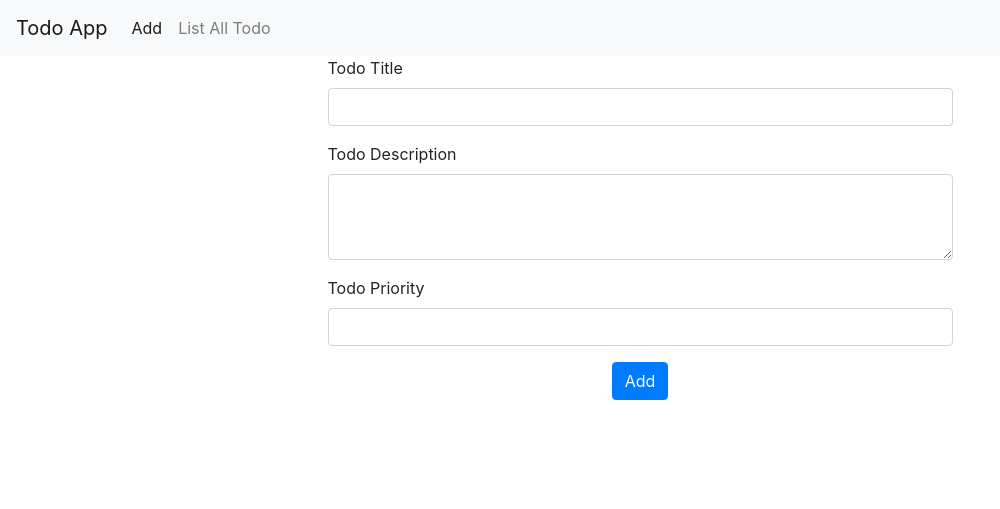
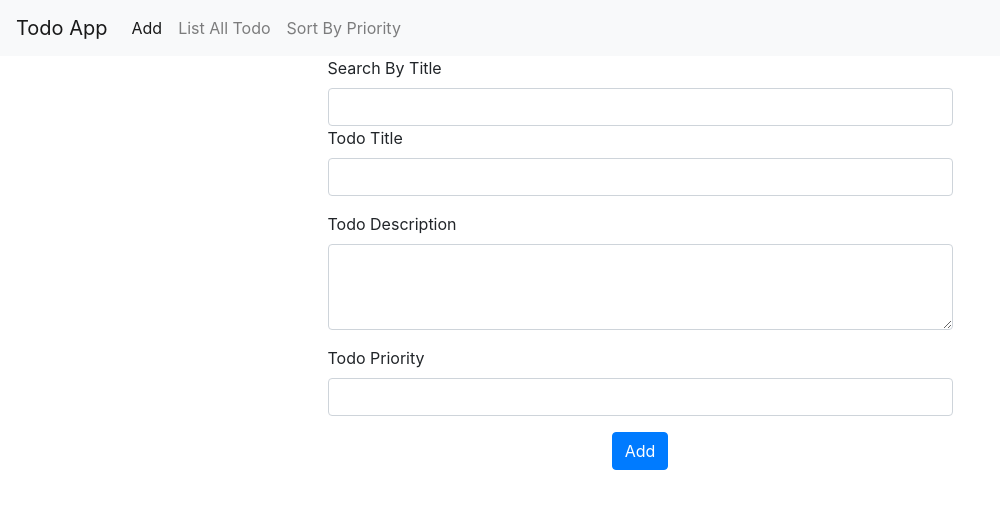
Before and after one commit to prosoftwaredevelopment/DjangoToDoApp, a Django app: page / in a window 1280 px wide. Shown: the top 509 px of the page, without its empty margins (0-1000 px from the left). Run offline with Django 3.2, Linux system fonts and the light colour scheme; some libraries are stand-ins or nearby versions.

Commit message:
sort data

```diff
--- a/todoproject/templates/index.html
+++ b/todoproject/templates/index.html
@@ -1,41 +1,56 @@
 <!doctype html>
 <html lang="en">
+
 <head>
   <!-- Required meta tags -->
   <meta charset="utf-8">
   <meta name="viewport" content="width=device-width, initial-scale=1, shrink-to-fit=no">
 
   <!-- Bootstrap CSS -->
-    <link rel="stylesheet" href="https://stackpath.bootstrapcdn.com/bootstrap/4.4.1/css/bootstrap.min.css" integrity="sha384-Vkoo8x4CGsO3+Hhxv8T/Q5PaXtkKtu6ug5TOeNV6gBiFeWPGFN9MuhOf23Q9Ifjh" crossorigin="anonymous">
+  <link rel="stylesheet" href="https://stackpath.bootstrapcdn.com/bootstrap/4.4.1/css/bootstrap.min.css"
+    integrity="sha384-Vkoo8x4CGsO3+Hhxv8T/Q5PaXtkKtu6ug5TOeNV6gBiFeWPGFN9MuhOf23Q9Ifjh" crossorigin="anonymous">
 
   <title>{% block title %}Todo App{% endblock %}</title>
 </head>
+
 <body>
   <nav class="navbar navbar-expand-lg navbar-light bg-light">
     <a class="navbar-brand" href="#">Todo App</a>
-        <button class="navbar-toggler" type="button" data-toggle="collapse" data-target="#navbarSupportedContent" aria-controls="navbarSupportedContent" aria-expanded="false" aria-label="Toggle navigation">
+    <button class="navbar-toggler" type="button" data-toggle="collapse" data-target="#navbarSupportedContent"
+      aria-controls="navbarSupportedContent" aria-expanded="false" aria-label="Toggle navigation">
       <span class="navbar-toggler-icon"></span>
     </button>
     <div class="collapse navbar-collapse" id="navbarSupportedContent">
       <ul class="navbar-nav mr-auto">
         <li class="nav-item active">
-              <a class="nav-link" href="#">Add<span class="sr-only">(current)</span></a>
+          <a class="nav-link" href="/">Add<span class="sr-only">(current)</span></a>
         </li>
         <li class="nav-item">
           <a class="nav-link" href="{% url 'list' %}">List All Todo</a>
+        </li>
+        <li class="nav-item">
+          <a class="nav-link" href="{% url 'sortbypriority' %}">Sort By Priority</a>
         </li>
     </div>
   </nav>
   {% block content %}
   <div class="row">
     <div class="col-md-6" style="margin: 0 auto;">
+      <form action="{% url 'query' %}">
+        <label for="query">Search By Title</label>
+        <input type="search" class="form-control" name="query" id="query">
+      </form>
+    </div>
+  </div>
+  <div class="row">
+    <div class="col-md-6" style="margin: 0 auto;">
       <form action="{% url 'submit' %}">
         <div class="form-group">
-            <label  for="title">Todo Title</label>
+          <label for="title">Todo Title</label>
           <input type="text" class="form-control" id="title" name="title">
         </div>
         <div class="form-group">
-            <label for = "description">Todo Description</label>
+          <label for="description">Todo Description</label>
           <textarea class="form-control" id="description" name="description" rows="3"></textarea>
         </div>
         <div class="form-group">
@@ -50,8 +65,15 @@
 
   <!-- Optional JavaScript -->
   <!-- jQuery first, then Popper.js, then Bootstrap JS -->
-    <script src="https://code.jquery.com/jquery-3.4.1.slim.min.js" integrity="sha384-J6qa4849blE2+poT4WnyKhv5vZF5SrPo0iEjwBvKU7imGFAV0wwj1yYfoRSJoZ+n" crossorigin="anonymous"></script>
-    <script src="https://cdn.jsdelivr.net/npm/popper.js@1.16.0/dist/umd/popper.min.js" integrity="sha384-Q6E9RHvbIyZFJoft+2mJbHaEWldlvI9IOYy5n3zV9zzTtmI3UksdQRVvoxMfooAo" crossorigin="anonymous"></script>
-    <script src="https://stackpath.bootstrapcdn.com/bootstrap/4.4.1/js/bootstrap.min.js" integrity="sha384-wfSDF2E50Y2D1uUdj0O3uMBJnjuUD4Ih7YwaYd1iqfktj0Uod8GCExl3Og8ifwB6" crossorigin="anonymous"></script>
+  <script src="https://code.jquery.com/jquery-3.4.1.slim.min.js"
+    integrity="sha384-J6qa4849blE2+poT4WnyKhv5vZF5SrPo0iEjwBvKU7imGFAV0wwj1yYfoRSJoZ+n"
+    crossorigin="anonymous"></script>
+  <script src="https://cdn.jsdelivr.net/npm/popper.js@1.16.0/dist/umd/popper.min.js"
+    integrity="sha384-Q6E9RHvbIyZFJoft+2mJbHaEWldlvI9IOYy5n3zV9zzTtmI3UksdQRVvoxMfooAo"
+    crossorigin="anonymous"></script>
+  <script src="https://stackpath.bootstrapcdn.com/bootstrap/4.4.1/js/bootstrap.min.js"
+    integrity="sha384-wfSDF2E50Y2D1uUdj0O3uMBJnjuUD4Ih7YwaYd1iqfktj0Uod8GCExl3Og8ifwB6"
+    crossorigin="anonymous"></script>
 </body>
+
 </html>
--- a/todoproject/templates/list.html
+++ b/todoproject/templates/list.html
@@ -9,6 +9,7 @@
               <h5 class="card-title">{{eachtodo.title}} {{eachtodo.priority}}</h5>
               <p class="card-text">{{eachtodo.description}}</p>
               <p class="card-text">{{eachtodo.created_at}}</p>
+
               <a href="/delete/{{eachtodo.id}}" class="btn btn-danger">Delete</a>
             </div>
           </div>
--- a/todoproject/todoapp/urls.py
+++ b/todoproject/todoapp/urls.py
@@ -5,5 +5,6 @@ urlpatterns = [
     path('',views.index,name='index'),
     path('submit',views.submit,name='submit'),
     path('delete/<int:id>',views.delete,name='delete'),
-    path('list',views.list,name='list')
+    path('list',views.list,name='list'),
+    path('sortbypriority',views.sortbypriority,name='sortbypriority')
 ]
--- a/todoproject/todoapp/views.py
+++ b/todoproject/todoapp/views.py
@@ -30,3 +30,9 @@ def list(request):
         "alltodos" : Todo.objects.all()
     }
     return render(request,'list.html',context=mydictionary)
+
+def sortbypriority(request):
+    mydictionary = {
+        "alltodos" : Todo.objects.all().order_by('-priority')
+    }
+    return render(request,'list.html',context=mydictionary)
```
Also changed, not shown: todoproject/db.sqlite3. Lines whose indentation alone changed are shown as unchanged.
